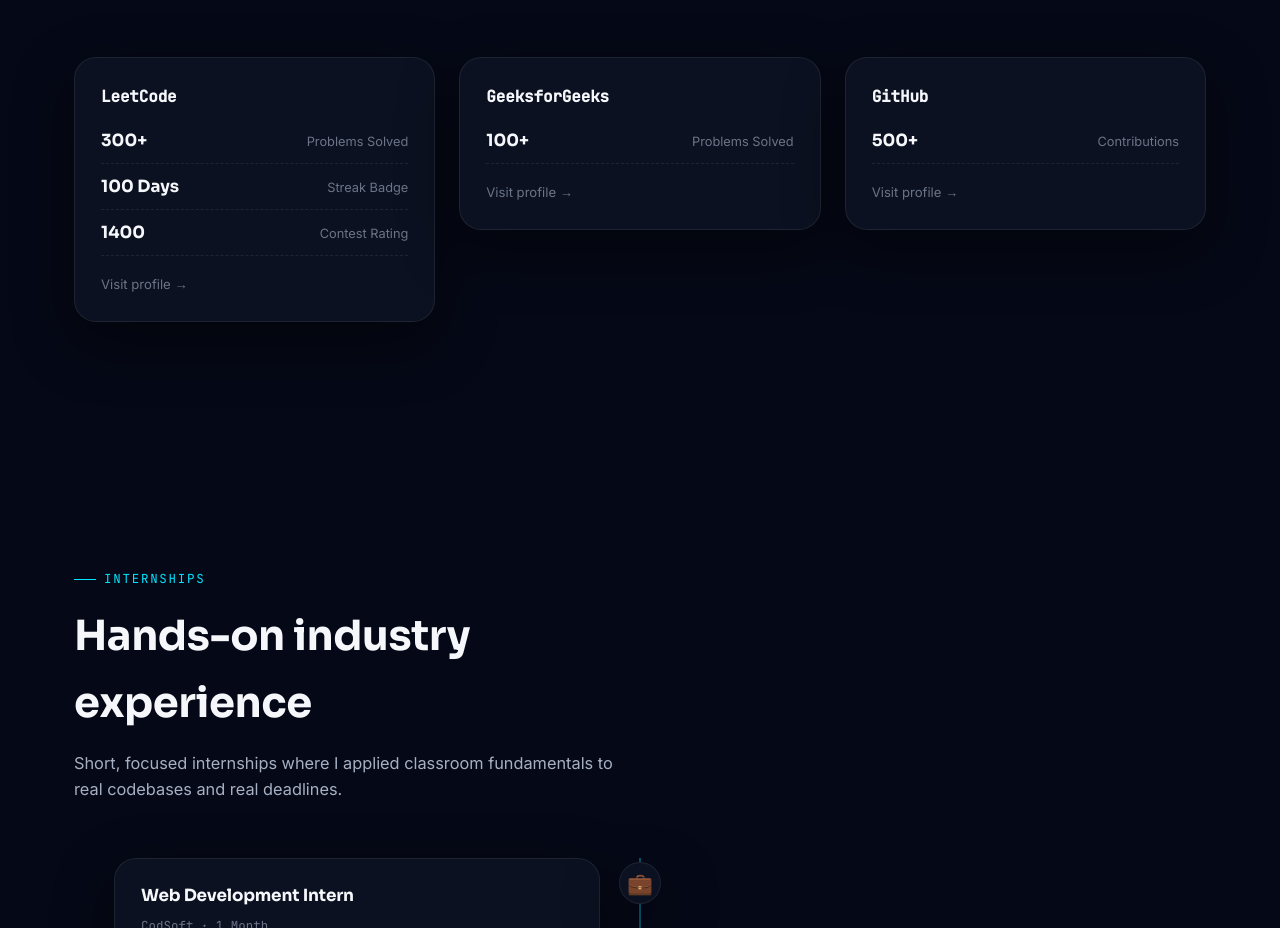
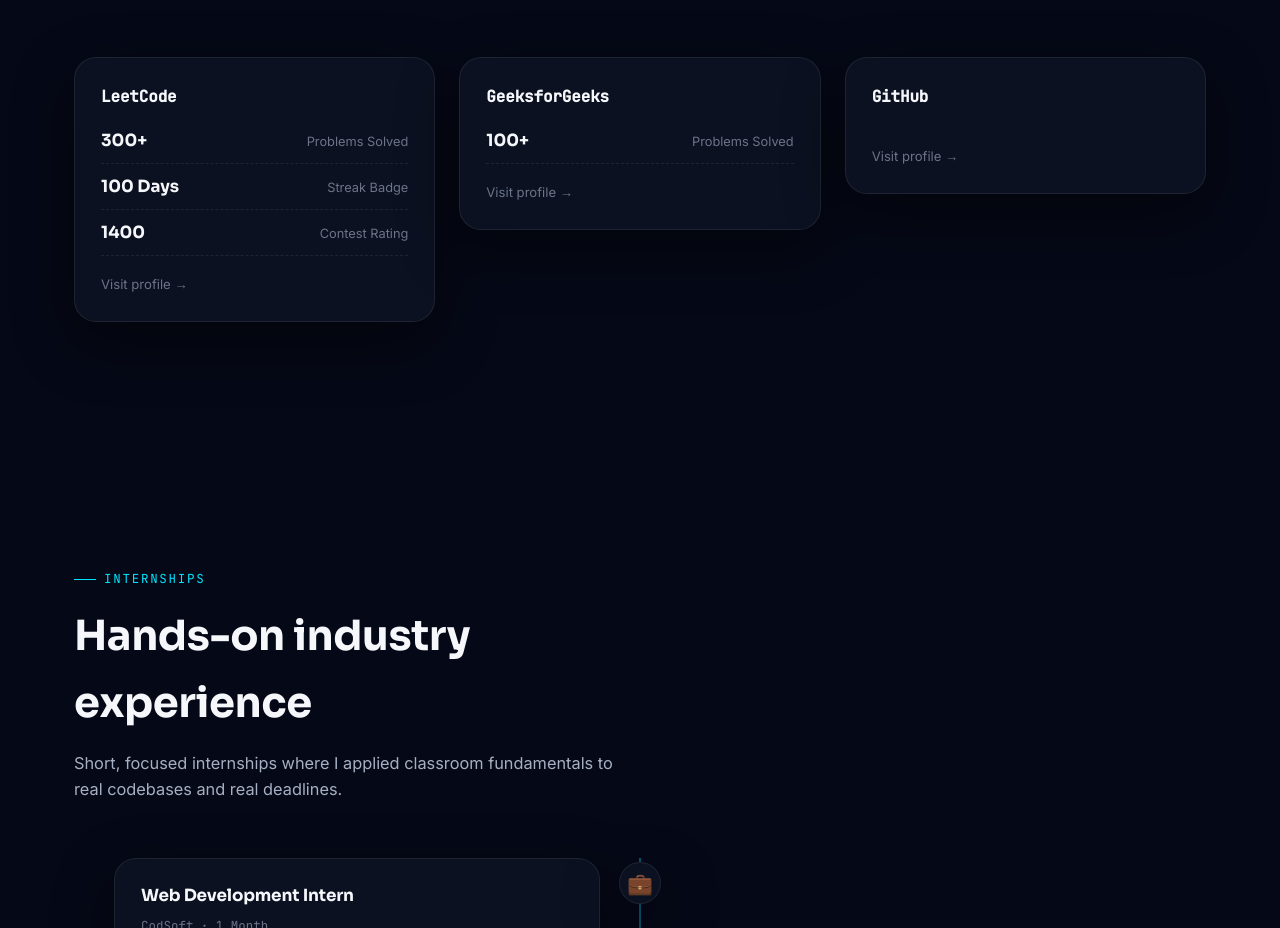
Before and after one commit to Tharun-S-28/my-portfolio, a React (Create React App) app in the folder frontend/: page / in a window 1280 px wide. Shown: the part 5802-6730 px from the top of the page. Built offline with nearby package versions, Linux system fonts and the light colour scheme; no server answers.

Commit message:
Update portfolio

```diff
--- a/frontend/src/data/portfolioData.js
+++ b/frontend/src/data/portfolioData.js
@@ -231,7 +231,7 @@
   {
     id: "github",
     platform: "GitHub",
-    stats: [{ label: "Contributions", value: "500+" }],
+    stats: [],
     url: "https://github.com/Tharun-S-28",
   },
 ];
```
